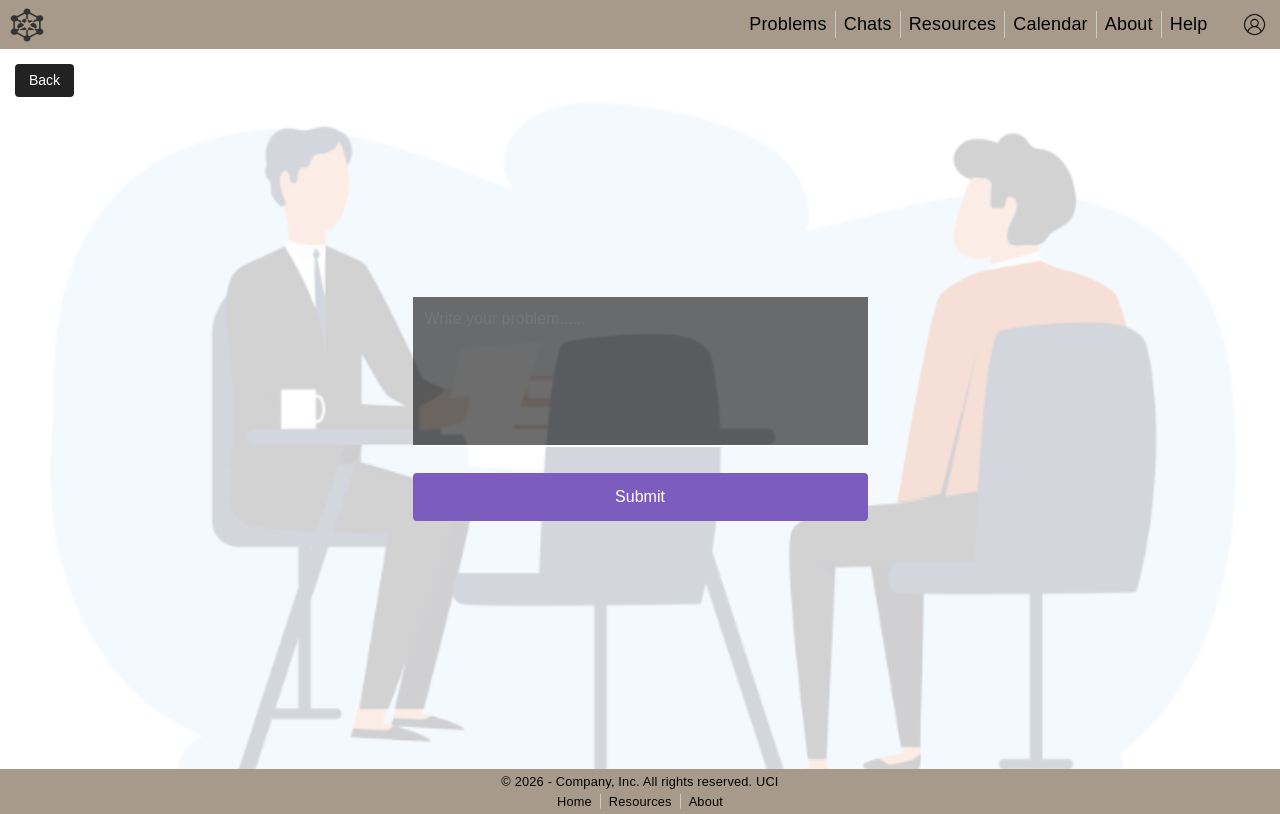
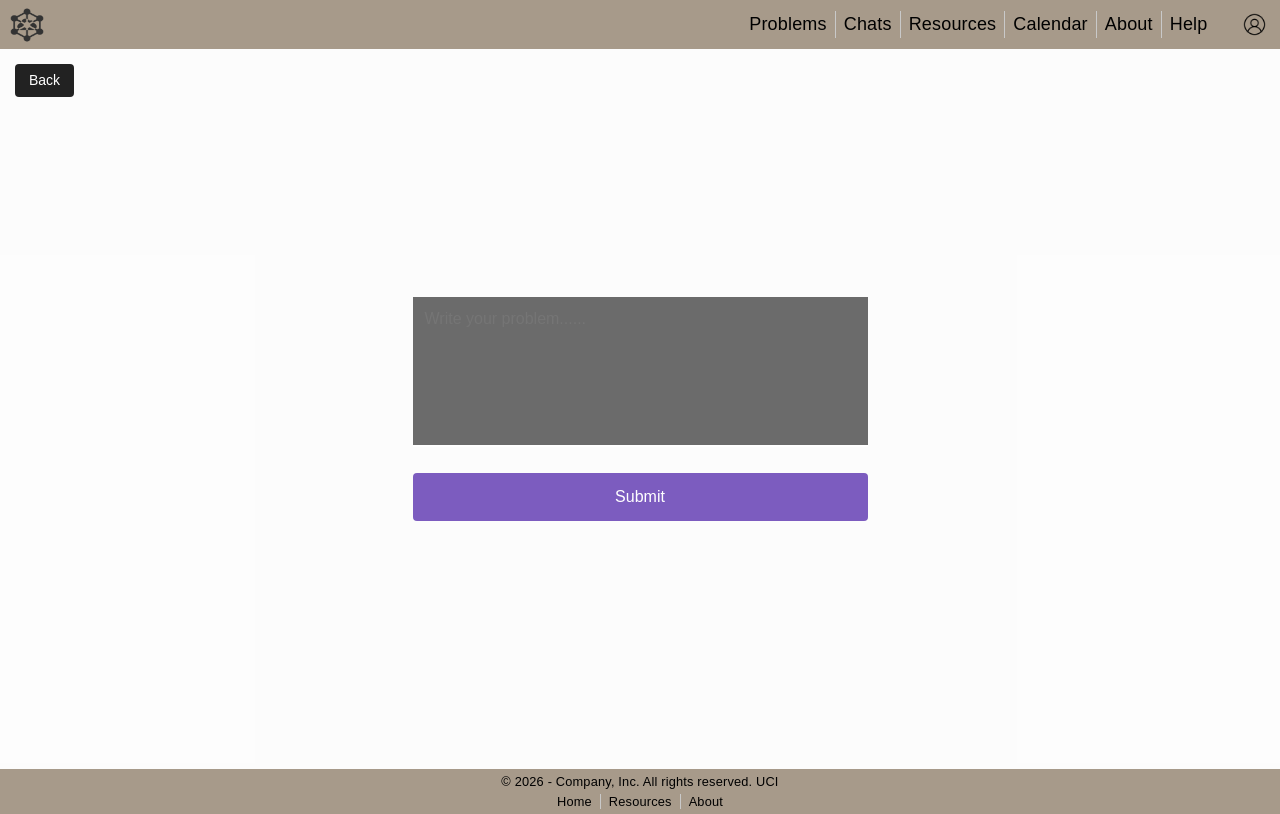
Before and after one commit to INF143Group/INF143Sp26Project, a React (Vite) app: page /help in a window 1280 px wide. Built offline with nearby package versions, Linux system fonts and the light colour scheme.

Commit message:
removed bg

```diff
--- a/Components/Help.tsx
+++ b/Components/Help.tsx
@@ -20,7 +20,7 @@ function Help() {
       <div className={"div1"} id={"nav-bar"}>
         <NavBar/>
       </div>
-      <div className="login-wrapper" style={{ backgroundImage: `url(${bgMain})`}}>
+      <div className="login-wrapper">
         <button className="login-top-btn" onClick={() => navigate("/")}>Back</button>
         <div className="login-card">
           <div className="login-form">
```
